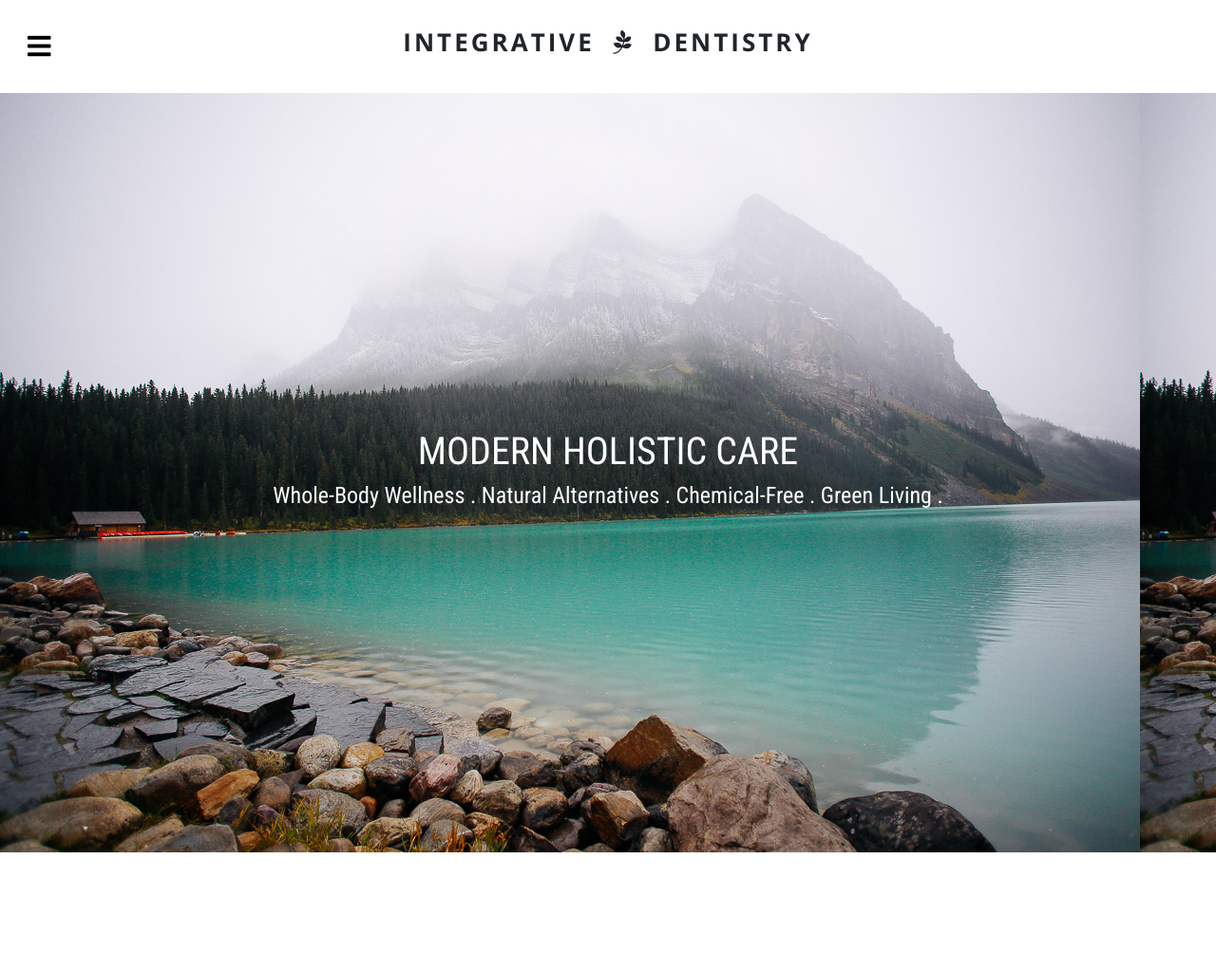
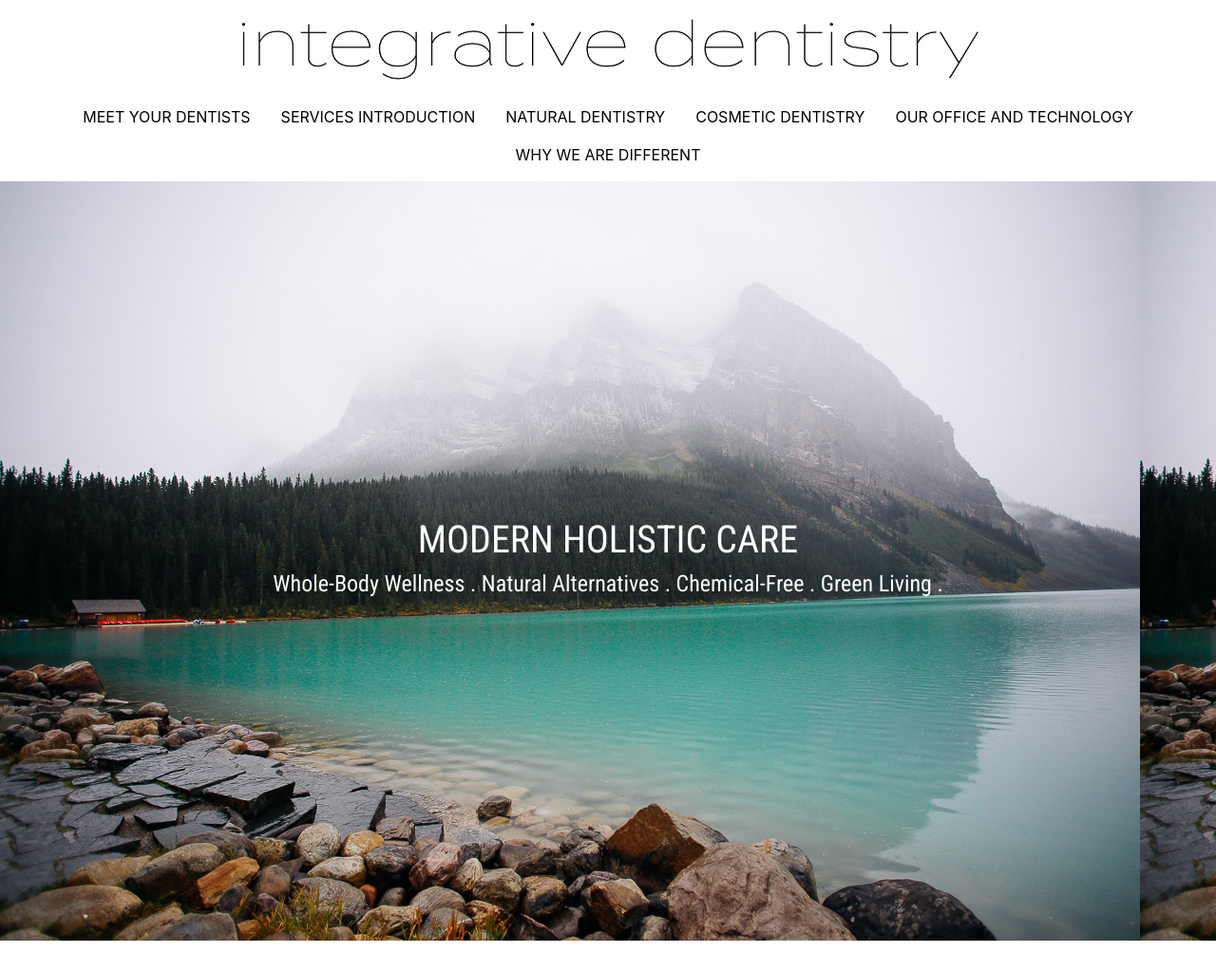
Before and after one commit to Karynvo/integrativejekyll, a Jekyll site: the page built from index.html, in a window 1280 px wide. Shown: the whole page at 95% size. Built offline with Jekyll 4.4.1, drawn with Linux system fonts in a browser that asks for light colours; before the commit the page ends 930 px from its top, so only the background shows below that.

Commit message:
redid header

```diff
--- a/_includes/navigation.html
+++ b/_includes/navigation.html
@@ -1,28 +1,33 @@
 <!--Nav/Header-->
 <div class="row">
-    <div class="col">
-        <div class="pos-f-t">
-            <div class="collapse" id="navbarToggleExternalContent">
-                <div class="bg-dark p-4">
-                    <h5 class="text-white h4">Collapsed content</h5>
-                    <span class="text-muted">Toggleable via the navbar brand.</span>
-                </div>
-            </div>
-            <nav class="navbar navbar-dark" style="background-color:white;padding-top:30px;padding-bottom:30px;">
-                <ul class="navbar-nav">
-                    <button class="navbar-toggler" type="button" data-toggle="collapse"
-                        data-target="#navbarToggleExternalContent" aria-controls="navbarToggleExternalContent"
-                        aria-expanded="false" aria-label="Toggle navigation">
-                        <span style="color:black;font-size:28px;">
-                            <i class="fas fa-bars"></i>
-                        </span>
-                    </button>
-                </ul>
-                <ul class="navbar-nav abs-center-x">
-                    <h1 style="letter-spacing:3px;font-family: 'Open Sans', sans-serif;font-size:26px;">
-                        INTEGRATIVE&nbsp;&nbsp;<i class="fab fa-pagelines"></i>&nbsp;&nbsp;DENTISTRY</h1>
-                </ul>
-            </nav>
-        </div>
+    <div class="mx-auto mt-3">
+        <img class="logo" src="../assets/images/logo.png" alt="Integrative Dentistry Logo"/>
     </div>
 </div>
+<div class="row">
+    <div class="mx-auto">
+        <nav class="navbar navbar-dark" style="background-color:white;">
+            <ul class="nav justify-content-center">
+                <li class="nav-item">
+                    <a class="nav-link" href="#">MEET YOUR DENTISTS</a>
+                </li>
+                <li class="nav-item">
+                    <a class="nav-link" href="#">SERVICES INTRODUCTION</a>
+                </li>
+                <li class="nav-item">
+                    <a class="nav-link" href="#">NATURAL DENTISTRY</a>
+                </li>
+                <li class="nav-item">
+                    <a class="nav-link" href="#">COSMETIC DENTISTRY</a>
+                </li>
+                <li class="nav-item">
+                    <a class="nav-link" href="#">OUR OFFICE AND TECHNOLOGY</a>
+                </li>
+                <li class="nav-item">
+                    <a class="nav-link" href="#">WHY WE ARE DIFFERENT</a>
+                </li>
+            </ul>
+        </nav>
+    </div>
+
+</div>
--- a/_layouts/default.html
+++ b/_layouts/default.html
@@ -15,7 +15,7 @@
 </head>
 
 <body>
-    <div class="container-fluid" style="padding:0;">
+    <div class="container-fluid p-0">
         {% include navigation.html %}
         {{ content }}
         <script src="https://code.jquery.com/jquery-3.3.1.slim.min.js"
--- a/assets/css/index.css
+++ b/assets/css/index.css
@@ -1,5 +1,11 @@
-.abs-center-x {
-    position: absolute;
-    left: 50%;
-    transform: translateX(-50%);
+a.nav-link {
+    color: black;
 }
+
+a:hover {
+    color: gray;
+}
+
+.logo {
+    width: 800px;
+}
```
Also changed, not shown: assets/images/logo.png (added).
